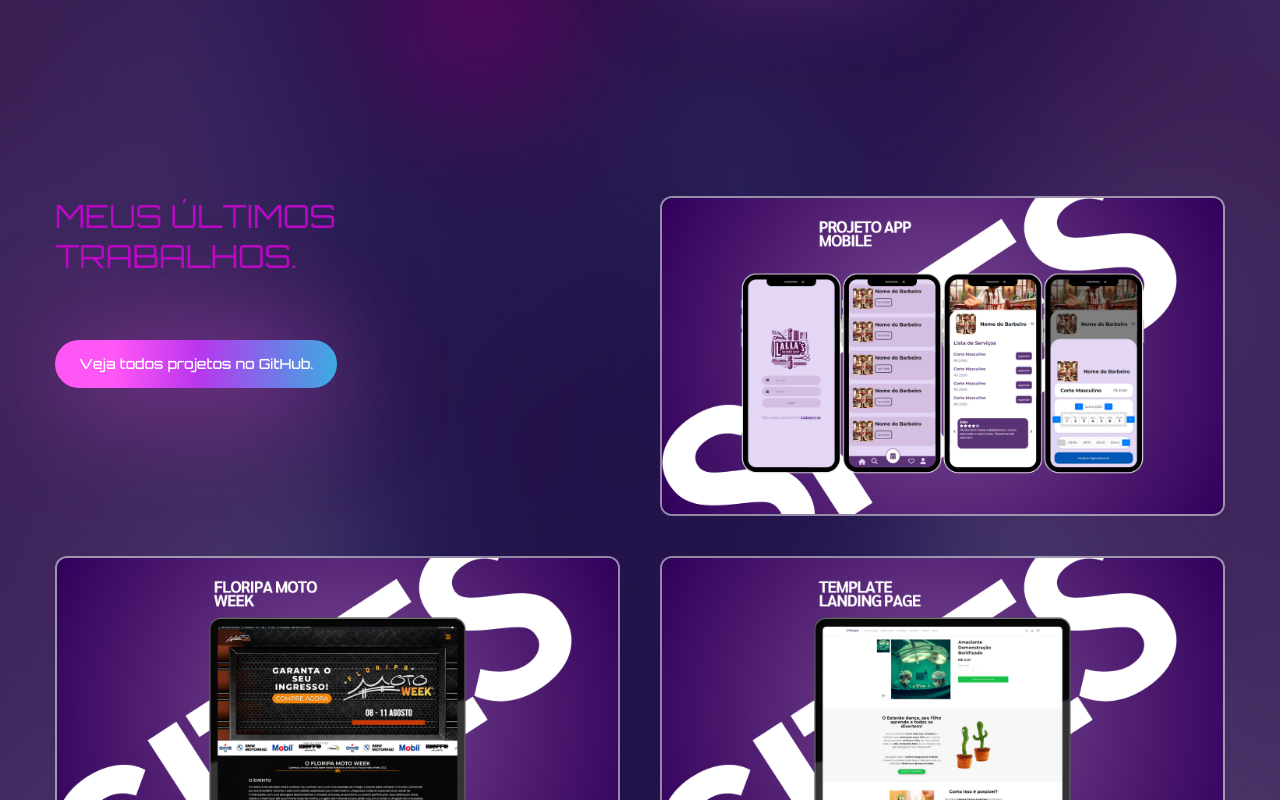
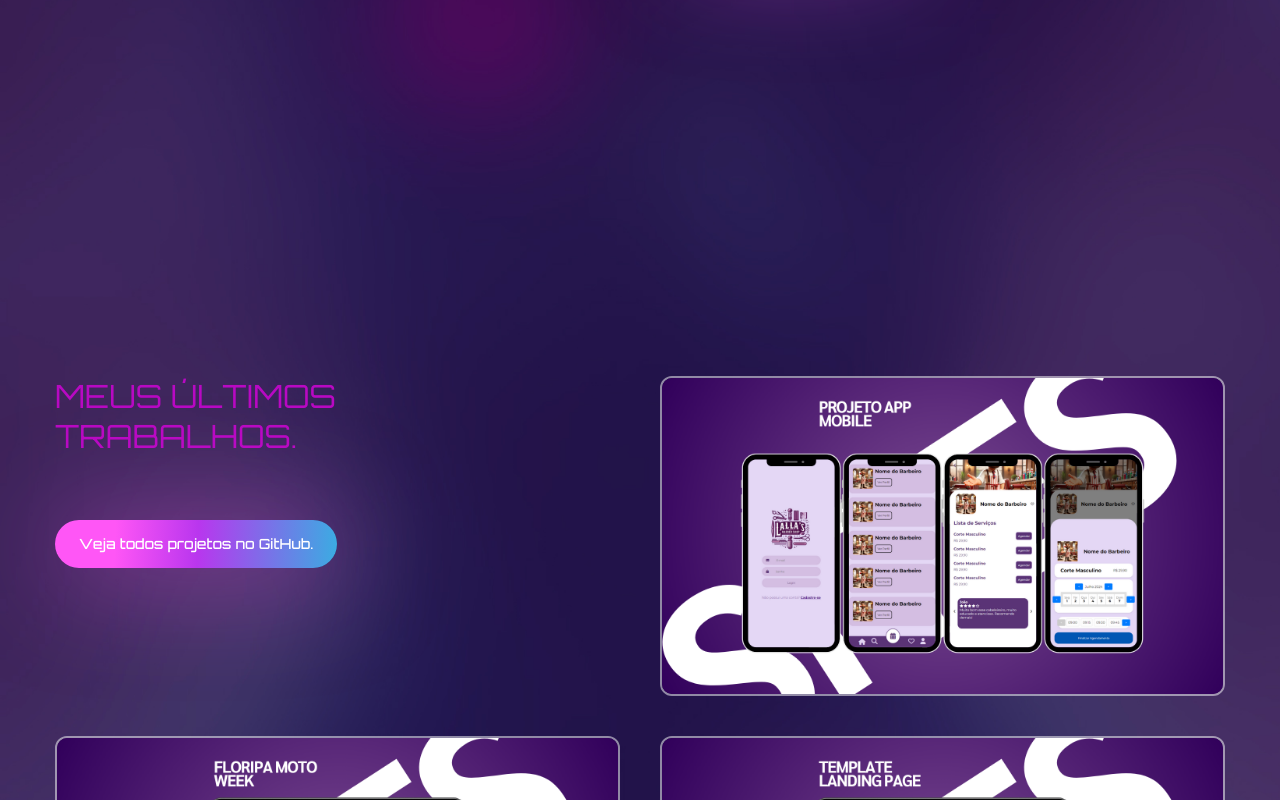
Before and after one commit to RodrigoNexy/Port2k25, a React (Create React App) app: page / in a window 1280 px wide. Shown: the part 1720-2520 px from the top of the page. Built offline with nearby package versions, Linux system fonts and the light colour scheme; the HTML template or start-up script is replaced by a standard one; a web font is replaced by a local one.

Commit message:
Ultimo Commit
Final

```diff
--- a/src/components/About.jsx
+++ b/src/components/About.jsx
@@ -9,7 +9,7 @@ import {Link} from 'react-scroll'
 
 const About = () => {
   const[ref, inView] =  useInView({
-    threshold: 0.5,
+    threshold: 0.1,
   });
   return <section id='about' className='section' ref={ref}>
     <div className='container mx-auto'>
--- a/src/components/Contact.jsx
+++ b/src/components/Contact.jsx
@@ -1,11 +1,11 @@
 import { FaGithub, FaLinkedinIn, FaWhatsapp } from 'react-icons/fa';
 import { motion } from 'framer-motion';
 import { fadeIn } from '../variants';
-import '../components/contact.css'; // Certifique-se de criar e importar o arquivo CSS
+import '../components/contact.css';
 
 const Contact = () => {
   return (
-    <section id='contact' className='py-16 lg:section mt-22'>
+    <section id='contact' className='py-16 lg:section mt-22 final'>
       <div className='container mx-auto'>
         <div className='flex flex-col items-center lg:flex-row'>
           {/* text */}
--- a/src/components/Work.jsx
+++ b/src/components/Work.jsx
@@ -6,8 +6,9 @@ import {fadeIn} from '../variants';
 import img1 from '../assets/FLORIPA MOTO WEEK.png';
 import img2 from '../assets/APP WEB.png';
 import img3 from '../assets/TEMPLATE.png';
+import '../components/contact.css';
 const Work = () => {
-  return <section id='work' className='section'>
+  return <section id='work' className='section doido'>
     <div className='container mx-auto '>
       <div className='flex flex-col lg:flex-row gap-x-10'>
         <motion.div variants={fadeIn('right', 0.3)}
--- a/src/components/contact.css
+++ b/src/components/contact.css
@@ -24,3 +24,12 @@
     margin-top: 8px;
     text-transform: uppercase;
   }
+
+  .doido{
+    margin-top: 500px;
+  }
+
+  .final{
+    margin-top: 100px;
+    margin-bottom: 100px;
+  }
```
Also changed, not shown: src/App.jsx (+0 -10 lines).
